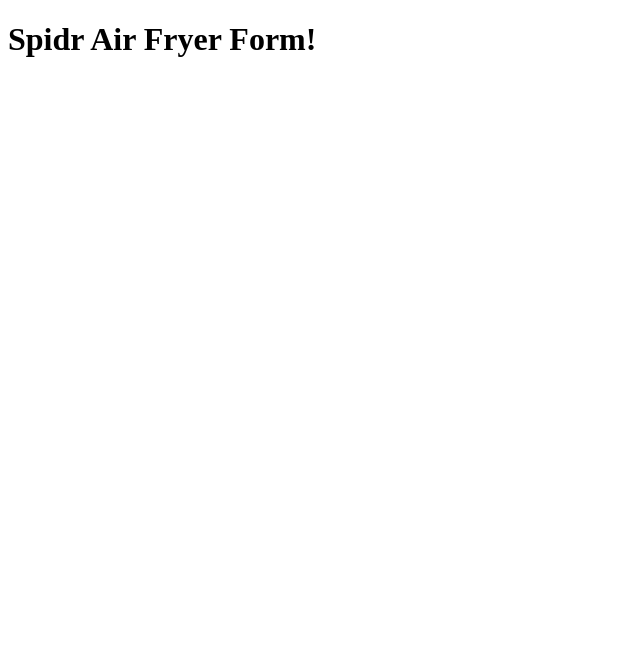
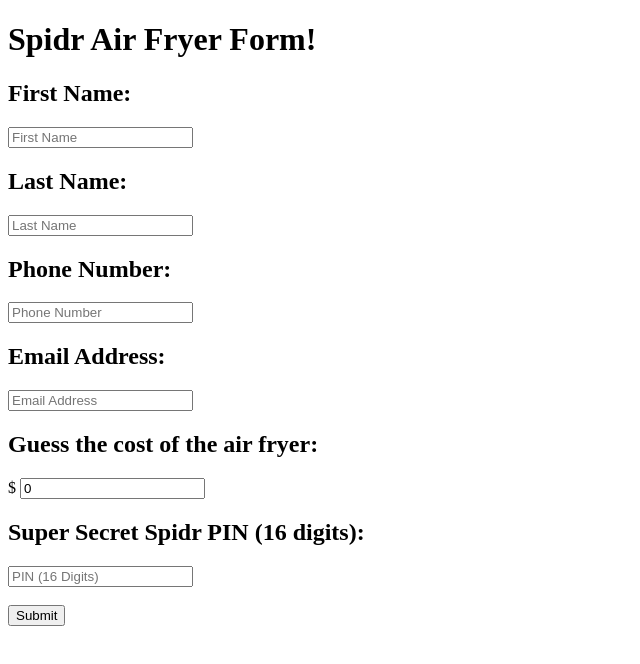
Before and after one commit to Connor64/spidr-demo, a React (Vite) app: page / in a window 1280 px wide. Shown: the top 664 px of the page, without its empty margins (0-640 px from the left). Built offline with nearby package versions, Linux system fonts and the light colour scheme.

Commit message:
added functionality

```diff
--- a/src/App.tsx
+++ b/src/App.tsx
@@ -1,9 +1,10 @@
-import { useState } from 'react'
+import FryerForm from "./components/FryerForm"
 
 function App() {
   return (
     <>
       <h1>Spidr Air Fryer Form!</h1>
+      <FryerForm />
     </>
   )
 }
--- a/src/components/FryerForm.css
+++ b/src/components/FryerForm.css
@@ -0,0 +1,18 @@
+:root {
+    --spidr-background: #28292a;
+    --spidr-blue: #479daf;
+    --spidr-light-blue: #5b9fad;
+    --spidr-icon-color:#1f7283;
+    --transparent: rgba(255,255,255,.125);
+}
+
+.bg-noise {
+  background-image: url(../assets/noise.png);
+  position: absolute;
+  width: 100%;
+  height: 100%;
+  z-index: -1;
+  top: 0;
+  left: 0;
+  opacity: .6
+}
--- a/src/components/FryerForm.tsx
+++ b/src/components/FryerForm.tsx
@@ -2,7 +2,117 @@
 import { useState } from 'react'
 
 function FryerForm() {
-    return <></>
+    const [firstName, setFirstName] = useState<string>("");
+    const [lastName, setLastName] = useState<string>("");
+    const [phoneNum, setPhoneNum] = useState<string>("");
+    const [email, setEmail] = useState<string>(""); // TODO: Tell user if email is invalid
+    const [validEmail, setValidEmail] = useState<boolean>(true);
+    const [costGuess, setCostGuess] = useState<number>(0.00); // TODO: make this use a number and parse it as a number, correcting user if incorrectly formatted
+    const [validCost, setValidCost] = useState<boolean>(true);
+    const [pin, setPin] = useState<string>(""); // TODO: Automatically format the
+    const [validPin, setValidPin] = useState<boolean>(true);
+
+    const handleSubmission = (e: React.FormEvent) => {
+        e.preventDefault();
+
+        console.log(
+            `SPIDR FORM SUBMISSION:\n
+            First Name: ${firstName}\n
+            Last Name: ${lastName}\n
+            Phone Number: ${phoneNum}\n
+            Email: ${email}\n
+            Cost Guess: ${costGuess}\n
+            PIN: ${pin}`
+        );
+    }
+
+    return (
+        <div className="form-container">
+            <form className="fryer-form"></form>
+            <h2>First Name:</h2>
+            <input type="text" className="form-field" placeholder="First Name" aria-label="First Name" name="firstName"
+                    value={firstName} onChange={e => setFirstName(e.target.value)} required/>
+
+
+            <h2>Last Name:</h2>
+            <input type="text" className="form-field" placeholder="Last Name" aria-label="Last Name" name="lastName"
+                    value={lastName} onChange={e => setLastName(e.target.value)} required/>
+
+
+            <h2>Phone Number:</h2>
+             <input type="text" className="form-field" placeholder="Phone Number" aria-label="Phone Number" name="phoneNum"
+                    value={phoneNum} onChange={e => setPhoneNum(e.target.value)} required/>
+
+
+            <h2>Email Address:</h2>
+            <input type="email" className="form-field" placeholder="Email Address" aria-label="Email Address" name="email"
+                    value={email} onChange={e => {
+                        var userEmail = e.target.value;
+
+                        // Validate email address (RFC 5322 compliant except for comments & foldable whitespace)
+                        const emailRegex = /^[a-zA-Z0-9.!#$%&'*+\/=?^_`{|}~-]+@[a-zA-Z0-9-]+(?:\.[a-zA-Z0-9-]+)*$/;
+                        setValidEmail(emailRegex.test(userEmail));
+                        setEmail(userEmail);
+                    }} required/>
+            <br></br>
+            <p style={{display: validEmail ? "none" : "inline", color: "red"}}>Please enter a valid email</p>
+
+
+            <h2>Guess the cost of the air fryer:</h2>
+            $ <input type="number" className="form-field" placeholder="Air Fryer Cost Guess" aria-label="Air Fryer Cost Guess" name="costGuess"
+                    value={costGuess} min="0.00" onChange={e => {
+                        const userInput = e.target.value;
+                        const maxDecimalPoints = 2;
+
+                        // Remove non-digit and non-decimal point
+                        var costSanitized = userInput.replace(/[^\d.]/g, '');
+
+                        // Ensure only one decimal point
+                        const parts = costSanitized.split('.');
+                        if (parts.length > 2) {
+                            costSanitized = parts[0] + '.' + parts.slice(1).join('');
+                        }
+
+                        // Limit to 2 decimal places
+                        if (costSanitized.includes('.')) {
+                            const [integer, decimal] = costSanitized.split('.');
+                            costSanitized = integer + '.' + decimal.slice(0, maxDecimalPoints);
+                        }
+
+                        setCostGuess(parseFloat(costSanitized));
+                    }} required/>
+
+
+            <h2>Super Secret Spidr PIN (16 digits):</h2>
+            <input type="text" className="form-field" placeholder="PIN (16 Digits)" aria-label="PIN (16 Digits)" name="pin"
+                    value={pin} onChange={e => {
+                        const userInput = e.target.value;
+                        const delimiter = '-';
+                        const validPinLength = 16;
+
+                        // Remove all non-digit characters
+                        const digitsOnly = userInput.replace(/\D/g, '').slice(0, validPinLength);
+
+                        // Splits the pin into 4-digit-long sections
+                        const pinSections = digitsOnly.match(/[0-9]{1,4}/g) || [];
+
+                        // Join the sections with a hyphen
+                        var formattedPin = pinSections.join(delimiter);
+
+                        // If the user typed a hyphen manually, retain it
+                        const sectionLength = 4;
+                        if (userInput.endsWith(delimiter) && ((formattedPin.length % (sectionLength + 1)) === sectionLength)) {
+                            formattedPin += delimiter;
+                        }
+
+                        setPin(formattedPin);
+                        setValidPin(digitsOnly.length === validPinLength);
+                    }} required/>
+            <br></br>
+            <br></br>
+            <button type="submit" onClick={handleSubmission}>Submit</button>
+        </div>
+    );
 }
 
 export default FryerForm
```
Also changed, not shown: src/assets/noise.png (added).
